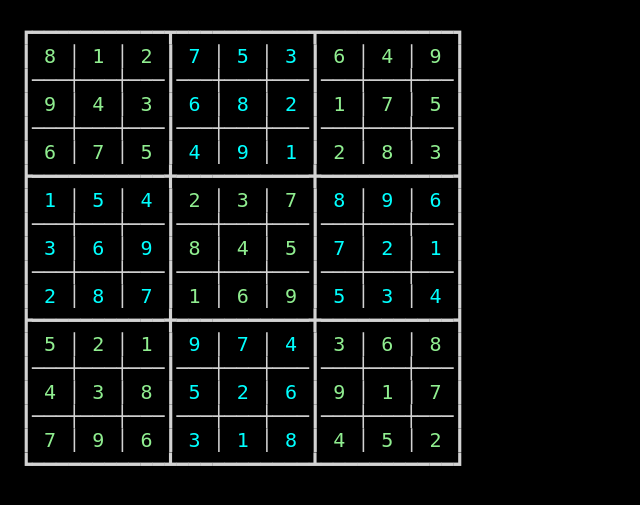
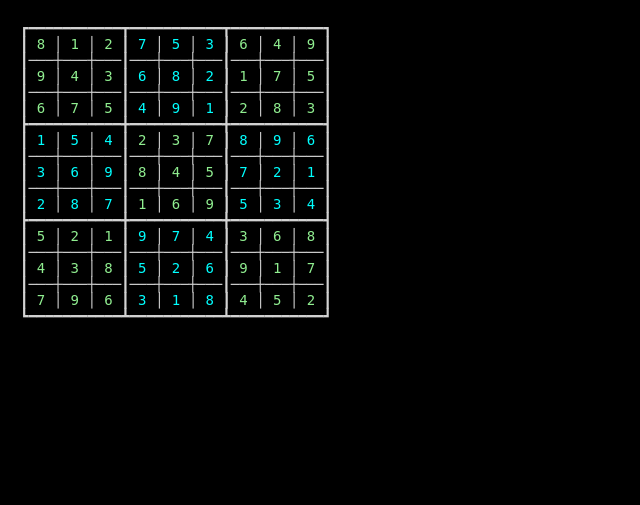
Before and after one commit to AlcidesRC/sudoku-solver-in-php, a PHP site: page / in a window 1280 px wide. Shown: the top 505 px of the page, without its empty margins (0-640 px from the left). Run offline with PHP 8.4, Linux system fonts and the light colour scheme.

```diff
--- a/src/public/index.php
+++ b/src/public/index.php
@@ -47,7 +47,7 @@ try {
 
         div#sudoku {
             display: inline-block;
-            font-size: x-large;
+            font-size: 14px;
         }
     </style>
 </head>
```
Also changed, not shown: README.md, screenshot-html.png, screenshot-input.png (added).
